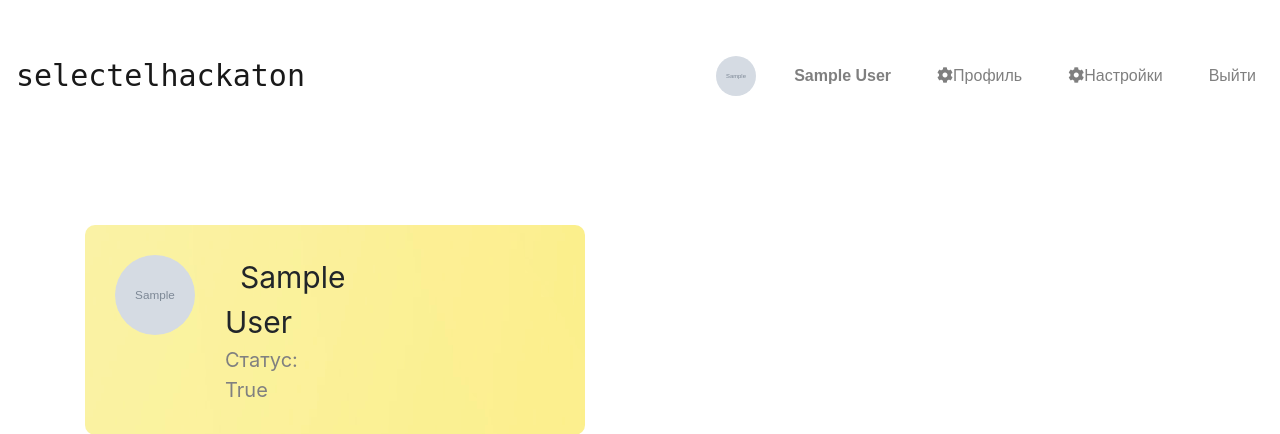
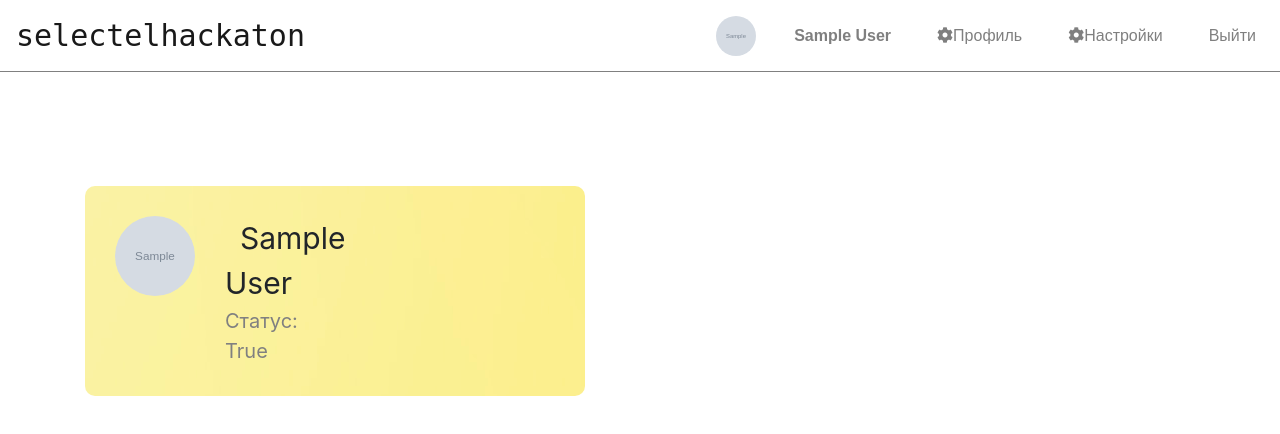
Before and after one commit to mar4elkin/SelectelHackaton, a Django app: page /member/ in a window 1280 px wide. Shown: the top 434 px of the page. Run offline with Django 3.2, Linux system fonts and the light colour scheme; a user stored in the database is signed in; tables that the repository leaves empty hold one stand-in row (values such as "Sample post"); grey boxes marked "Sample" are stand-in pictures; some libraries are stand-ins or nearby versions.

Commit message:
fix(templates): убран margin-top

```diff
--- a/asseets/css/userPage.css
+++ b/asseets/css/userPage.css
@@ -3,7 +3,6 @@
 .indexNavbar{
     font-size: 25px;
     font-family: 'Source Sans Pro', sans-serif;
-    margin-top: 40px;
     margin-bottom: 50px;
 }
 .indexBrand{
--- a/selectelhackaton/templates/bases/bootstrap-navbar-auth.html
+++ b/selectelhackaton/templates/bases/bootstrap-navbar-auth.html
@@ -1,5 +1,5 @@
 {% load i18n %}
-<nav class="navbar navbar-expand-md navbar-light indexNavbar">
+<nav class="navbar navbar-expand-md navbar-light indexNavbar" style="border-bottom:1px solid grey">
     <a class="navbar-brand indexBrand" href="{% url 'landing_index' %}">selectelhackaton</a>
 
     <button class="navbar-toggler" type="button" data-toggle="collapse" data-target="#navbarSupportedContent" aria-controls="navbarSupportedContent" aria-expanded="false" aria-label="Toggle navigation">
```
